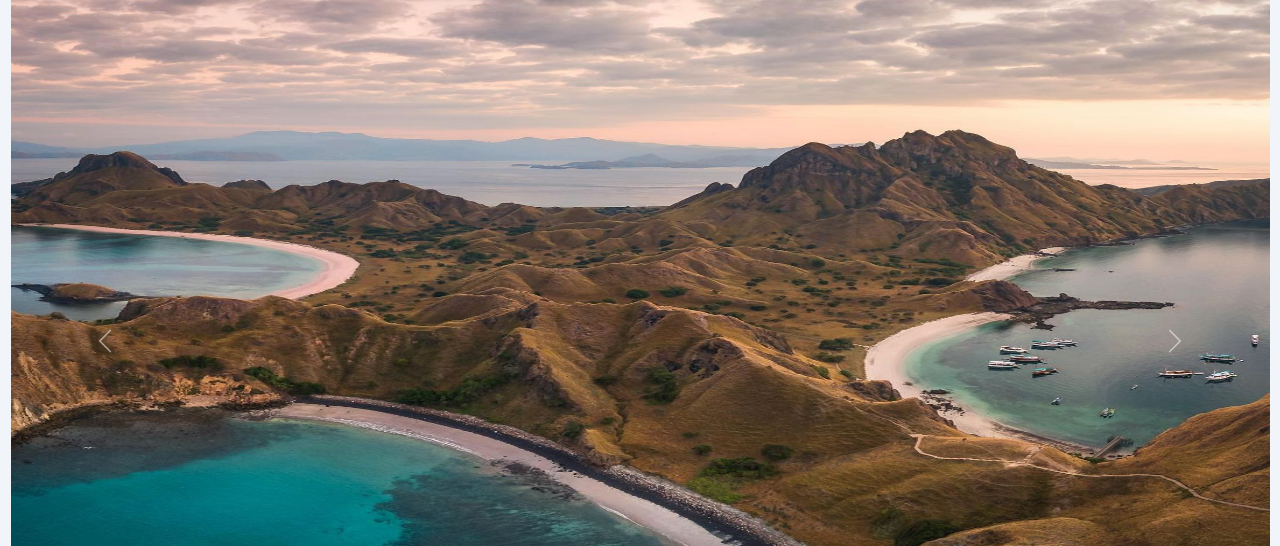
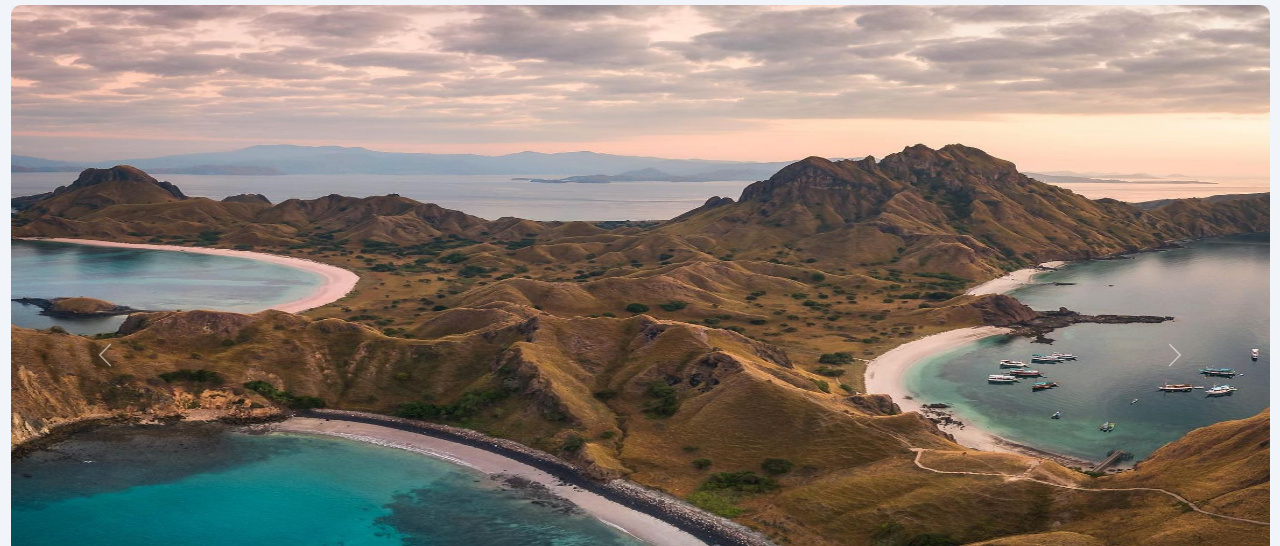
Before and after one commit to wdp-08/final-project-1-group3, a plain HTML site: page pages/Blog.html in a window 1280 px wide. Shown: the part 78-624 px from the top of the page. Drawn offline with nearby package versions, Linux system fonts and the light colour scheme.

Commit message:
Update blog

```diff
--- a/pages/Blog.html
+++ b/pages/Blog.html
@@ -51,16 +51,7 @@
   </nav>
 
 
-<!-- Section Blog
-<section class = "container-sm d-block w-100 mt-5 text-center">
-  <h2>A collection of travel information created for you</h2>
-   <blockquote>
-      <p>"You only live once, don't waste the opportunity to explore the beauty of the world"</p>
-      <cite>- John Doe</cite>
-    </blockquote>
-</section>-->
-
-<section class="container-fluid" id ="headerBlog">
+<section class="container-fluid mt-3" id ="headerBlog">
 <div id="carouselExampleDark" class="carousel slide carousel-fade" data-bs-ride="carousel">
   <div class="carousel-indicators">
     <button type="button" data-bs-target="#carouselExampleDark" data-bs-slide-to="0" class="active" aria-current="true" aria-label="Slide 1"></button>
```
